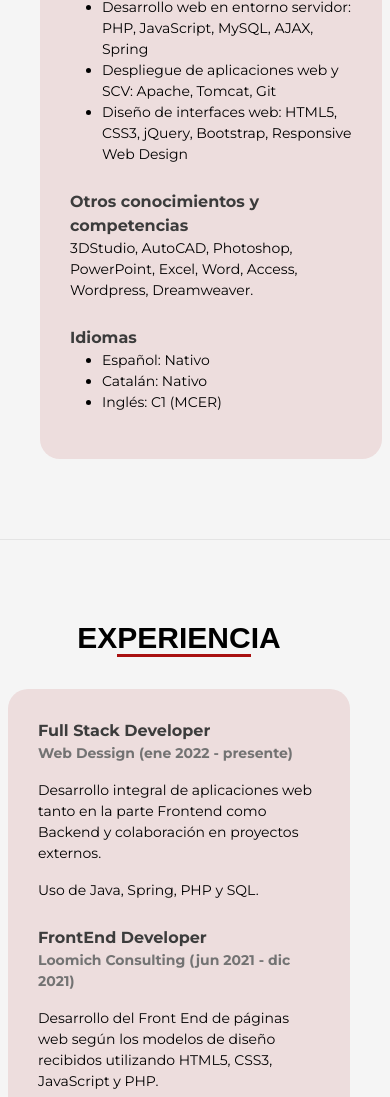
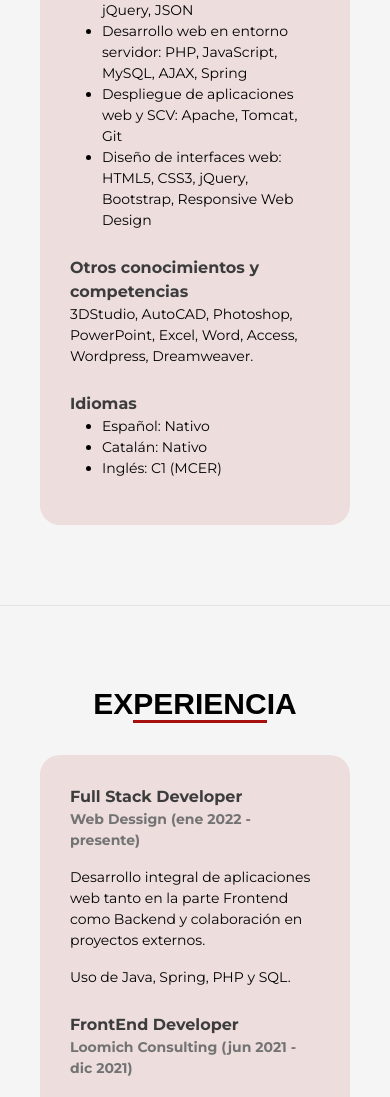
Before and after one commit to elissawww/portfolio_M10, a plain HTML site: page index.html in a window 390 px wide. Shown: the part 4615-5712 px from the top of the page. Drawn offline with nearby package versions, Linux system fonts and the light colour scheme; a web font is replaced by a local one.

Commit message:
Update index.html

```diff
--- a/index.html
+++ b/index.html
@@ -171,7 +171,7 @@
 			</section>
 
 			<section class="form_exp row g-0">
-				<div id="formacion" class="seccion scol-12 col-md-6 pe-2">
+				<div id="formacion" class="seccion scol-12 col-md-6 pe-md-2">
 					<h1 class="h1 text-center">Fo<span class="subrayado">rmaci</span>ón</h1>
 					<div class="globo">
 						<div>
@@ -207,7 +207,7 @@
 					</div>
 				</div>
 
-				<div id="experiencia" class="seccion col-12 col-md-6 ps-2">
+				<div id="experiencia" class="seccion col-12 col-md-6 ps-md-2">
 					<h1 class="h1 text-center">Ex<span class="subrayado">perienc</span>ia</h1>
 					<div class="globo">
 						<div>
```
